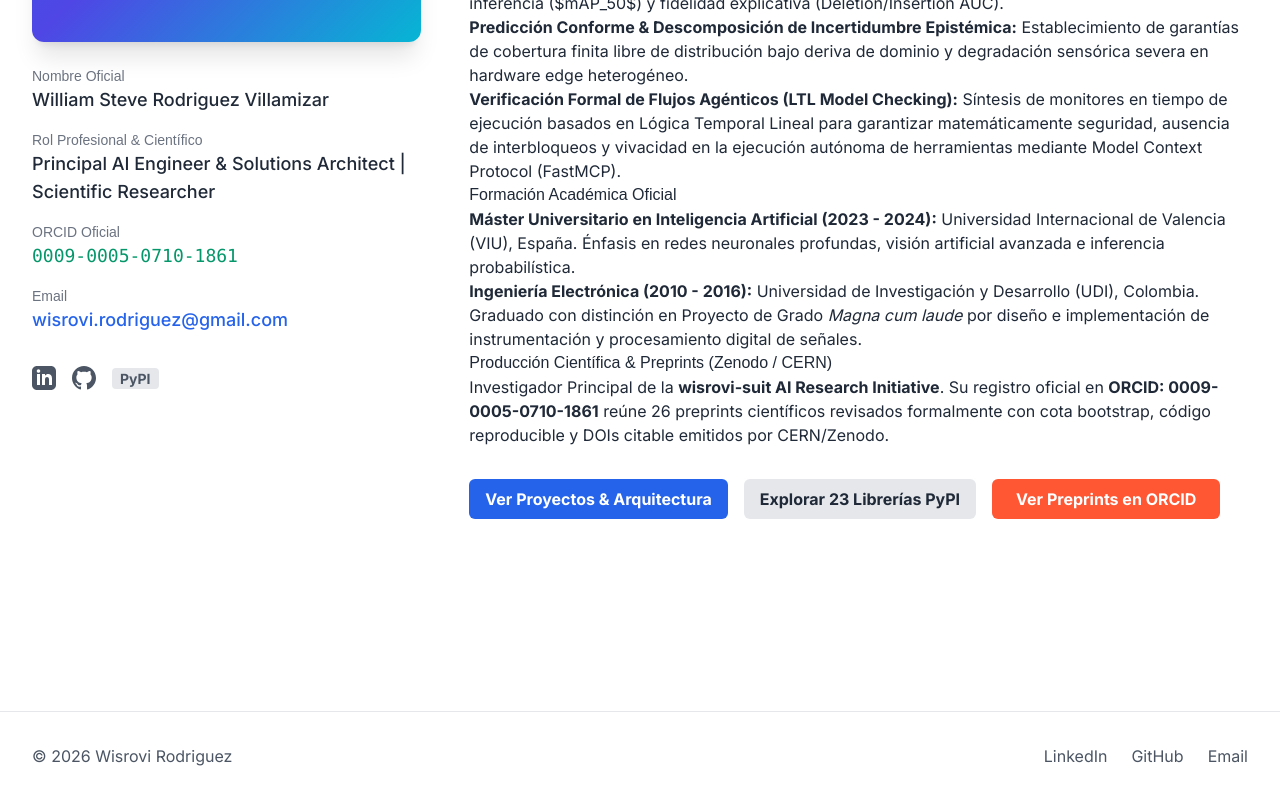
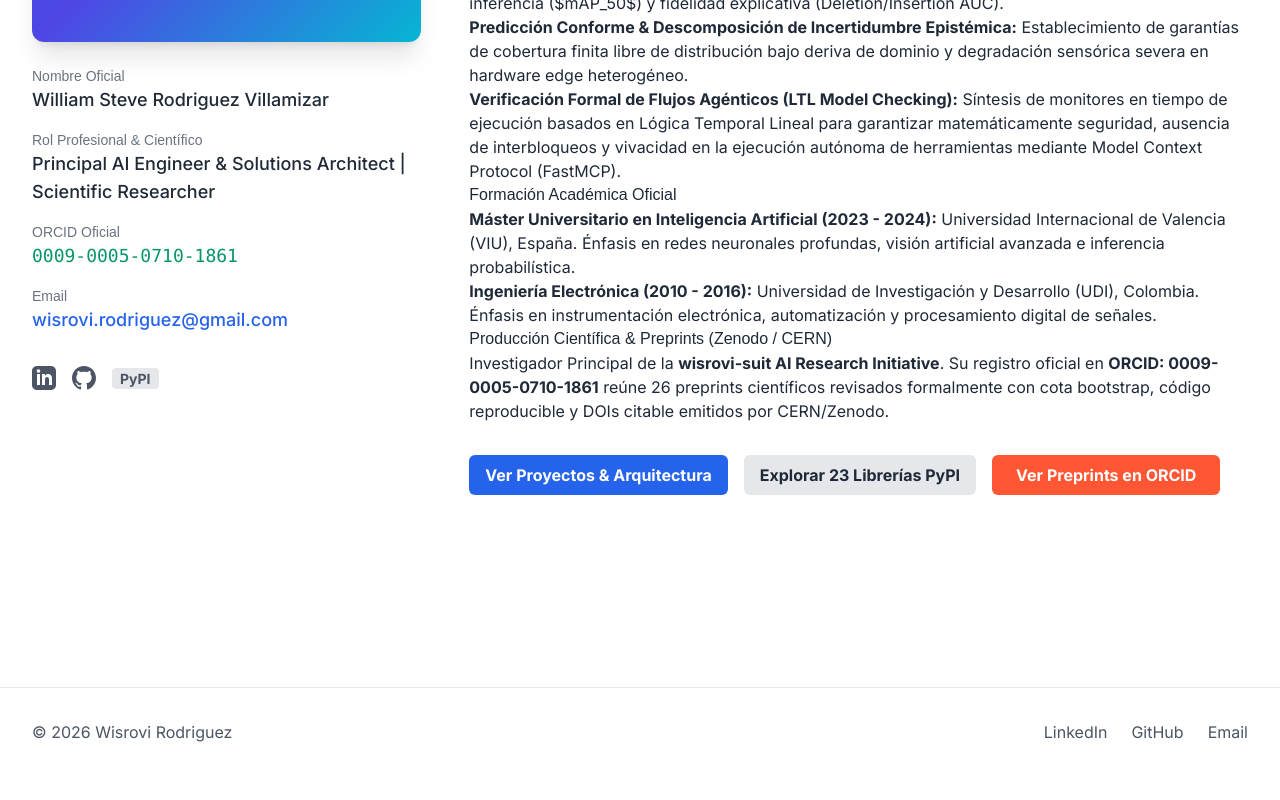
Before and after one commit to wisrovi/portfolio-wisrovi, a Next.js app: page /about in a window 1280 px wide. Shown: the part 627-1427 px from the top of the page. After the commit the page ends 1403 px from the top, so only its background shows below. Built offline with nearby package versions, Linux system fonts and the light colour scheme.

Commit message:
fix(bio): correct degree description for Electronic Engineering

```diff
--- a/src/app/about/page.tsx
+++ b/src/app/about/page.tsx
@@ -127,7 +127,7 @@ const About = () => {
                     <strong>Máster Universitario en Inteligencia Artificial (2023 - 2024):</strong> Universidad Internacional de Valencia (VIU), España. Énfasis en redes neuronales profundas, visión artificial avanzada e inferencia probabilística.
                   </li>
                   <li>
-                    <strong>Ingeniería Electrónica (2010 - 2016):</strong> Universidad de Investigación y Desarrollo (UDI), Colombia. Graduado con distinción en Proyecto de Grado <em>Magna cum laude</em> por diseño e implementación de instrumentación y procesamiento digital de señales.
+                    <strong>Ingeniería Electrónica (2010 - 2016):</strong> Universidad de Investigación y Desarrollo (UDI), Colombia. Énfasis en instrumentación electrónica, automatización y procesamiento digital de señales.
                   </li>
                 </ul>
 
```
